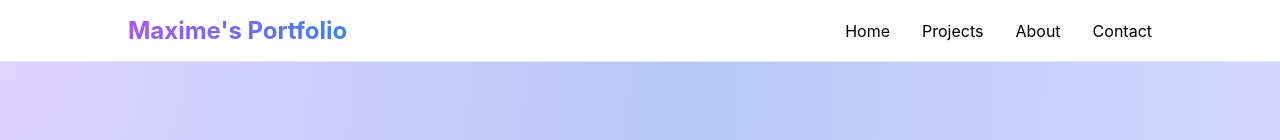
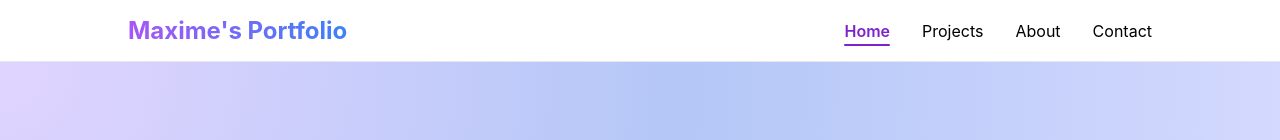
Before and after one commit to lombarma/my-portfolio-v3, an Angular app: page / in a window 1280 px wide. Shown: the top 140 px of the page. Built offline with nearby package versions, Linux system fonts and the light colour scheme.

Commit message:
fix(header): update details

```diff
--- a/src/app/header/header.component.html
+++ b/src/app/header/header.component.html
@@ -15,10 +15,36 @@
 
     <nav [class.open]="menuOpen">
       <ul>
-        <li><a routerLink="/" (click)="closeMenu()">Home</a></li>
-        <li><a routerLink="/projects" (click)="closeMenu()">Projects</a></li>
-        <li><a routerLink="/about" (click)="closeMenu()">About</a></li>
-        <li><a routerLink="/contact" (click)="closeMenu()">Contact</a></li>
+        <li>
+          <a
+            routerLink="/"
+            routerLinkActive="active"
+            [routerLinkActiveOptions]="{ exact: true }"
+            (click)="closeMenu()"
+            >Home</a
+          >
+        </li>
+        <li>
+          <a
+            routerLink="/projects"
+            routerLinkActive="active"
+            (click)="closeMenu()"
+            >Projects</a
+          >
+        </li>
+        <li>
+          <a routerLink="/about" routerLinkActive="active" (click)="closeMenu()"
+            >About</a
+          >
+        </li>
+        <li>
+          <a
+            routerLink="/contact"
+            routerLinkActive="active"
+            (click)="closeMenu()"
+            >Contact</a
+          >
+        </li>
       </ul>
     </nav>
   </header>
--- a/src/app/header/header.component.scss
+++ b/src/app/header/header.component.scss
@@ -32,6 +32,23 @@ nav {
     a {
       color: #000;
       text-decoration: none;
+    }
+
+    a.active {
+      color: #7e22ce;
+      font-weight: 600;
+      position: relative;
+    }
+
+    a.active::after {
+      content: "";
+      position: absolute;
+      bottom: -5px;
+      left: 0;
+      width: 100%;
+      height: 2px;
+      background-color: #7e22ce;
+      border-radius: 2px;
     }
   }
 }
--- a/src/app/header/header.component.ts
+++ b/src/app/header/header.component.ts
@@ -1,9 +1,9 @@
 import { Component } from '@angular/core';
-import { RouterLink } from '@angular/router';
+import { RouterLink, RouterLinkActive } from '@angular/router';
 
 @Component({
   selector: 'app-header',
-  imports: [RouterLink],
+  imports: [RouterLink, RouterLinkActive],
   templateUrl: './header.component.html',
   styleUrl: './header.component.scss',
 })
```
